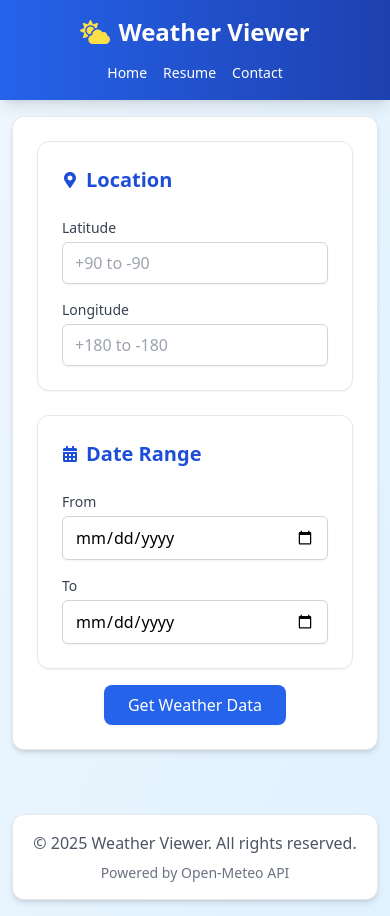
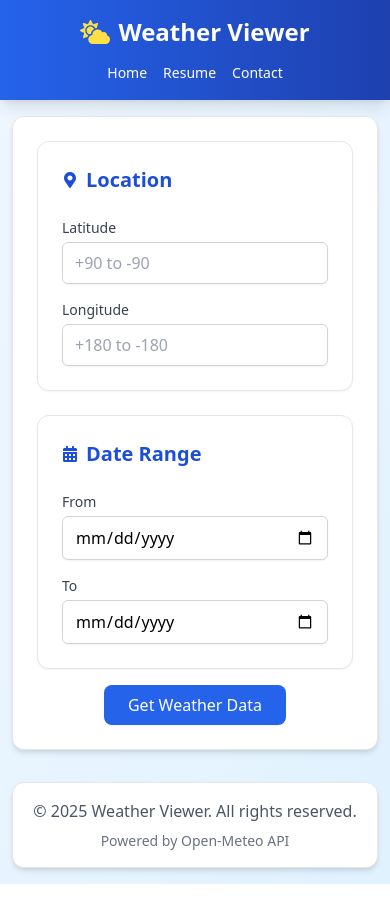
Before and after one commit to kishan04rajput/weather-viewer, a React (Create React App) app: page / in a window 390 px wide. After the commit the page ends 884 px from the top, so only its background shows below. Built offline with nearby package versions, Linux system fonts and the light colour scheme.

Commit message:
Refactor FooterComponent to remove unnecessary margin for improved layout consistency

```diff
--- a/src/components/FooterComponent.js
+++ b/src/components/FooterComponent.js
@@ -1,6 +1,6 @@
 export const FooterComponent = () => {
     return (
-        <footer className="mt-8 sm:mt-12 bg-white p-4 sm:p-6 rounded-xl border border-gray-200 shadow-md text-center">
+        <footer className="sm:mt-12 bg-white p-4 sm:p-6 rounded-xl border border-gray-200 shadow-md text-center">
             <p className="text-gray-600">
                 &copy; {new Date().getFullYear()} Weather Viewer. All rights
                 reserved.
```
